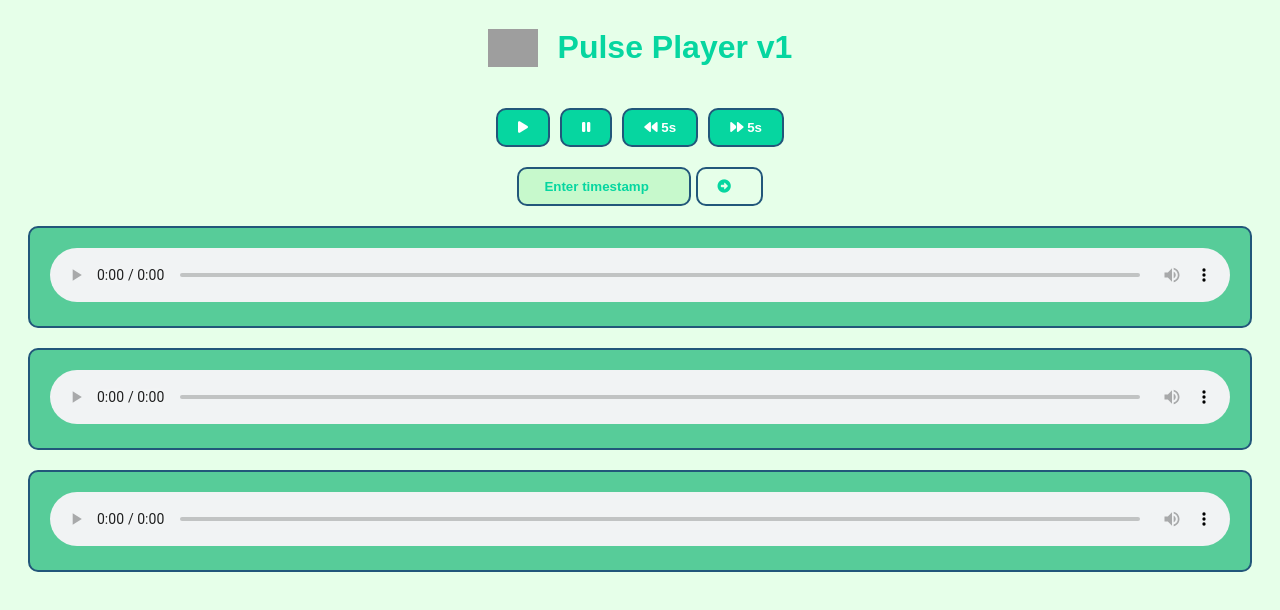
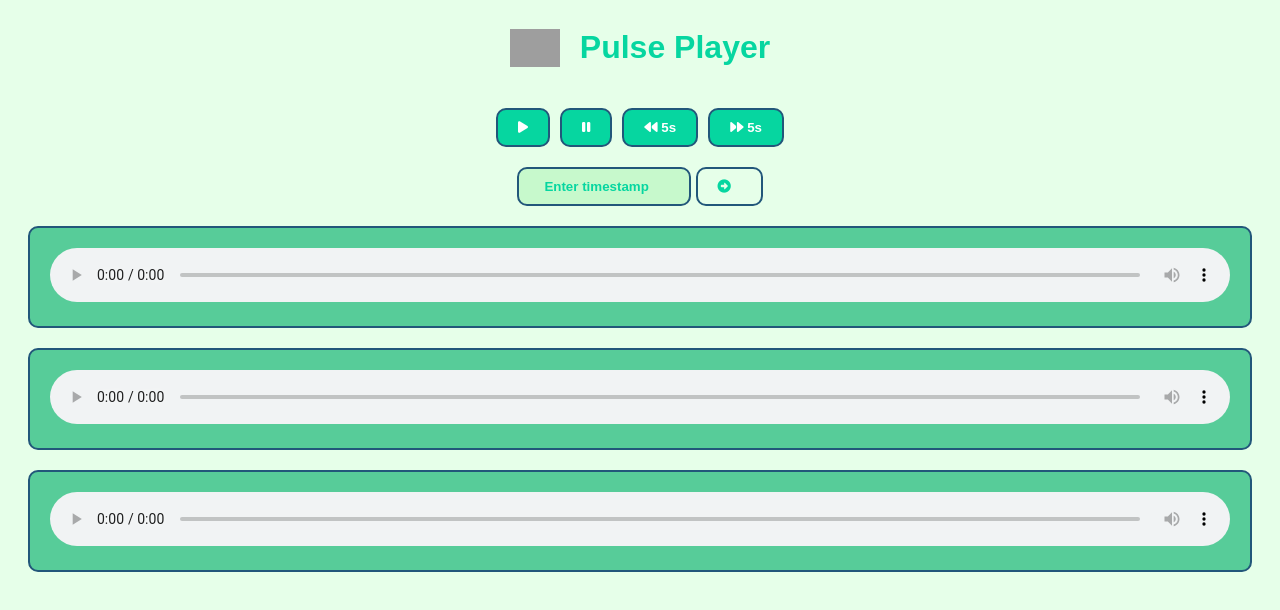
Before and after one commit to ChuaJingYong/pulse-player, a plain HTML site: page index.html in a window 1280 px wide. Drawn offline with Linux system fonts and the light colour scheme; grey boxes are pictures that could not be loaded.

```diff
--- a/index.html
+++ b/index.html
@@ -20,7 +20,7 @@
 
     <div class="title">
         <img class="icon" src="https://cdn-icons-png.flaticon.com/512/8669/8669730.png" alt="pusle icon">
-        <h1>Pulse Player v1</h1>
+        <h1>Pulse Player</h1>
     </div>
     <div class="controls">
         <button id="play">
```
